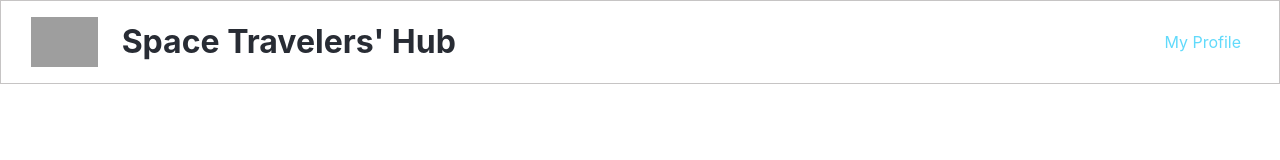
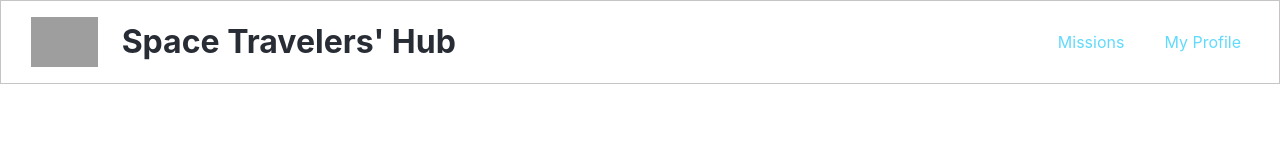
Before and after one commit to Wahaj-Ali/spacetravelers-hub, a React (Create React App) app: page /Missions in a window 1280 px wide. Shown: the top 160 px of the page. Built offline with nearby package versions, Linux system fonts and the light colour scheme; grey boxes are pictures that could not be loaded.

Commit message:
Add link for missions page

```diff
--- a/src/App.js
+++ b/src/App.js
@@ -1,6 +1,7 @@
 import { BrowserRouter as Router, Route, Routes } from 'react-router-dom';
 import Header from './components/Header';
 import MyProfile from './pages/MyProfile';
+import Missions from './pages/Missions'
 import './App.css';
 
 function App() {
@@ -10,6 +11,7 @@ function App() {
         <Header />
         <Routes>
           <Route path="/" element={<MyProfile />} />
+          <Route path="/Missions" element={<Missions />} />
         </Routes>
       </div>
     </Router>
--- a/src/components/Navbar.js
+++ b/src/components/Navbar.js
@@ -5,10 +5,15 @@ import { NavLink } from 'react-router-dom'
 const Navbar = () => {
   const links = [
     {
+      id: 2,
+      path: '/Missions',
+      text: 'Missions',
+    },
+    {
       id: 1,
       path: '/',
       text: 'My Profile',
-    }
+    },
   ];
   return (
     <nav className="NavBar">
--- /dev/null
+++ b/src/pages/Missions.js
@@ -0,0 +1,8 @@
+import React from "react";
+
+const Missions = () => {
+  <div>
+  </div>
+}
+
+export default Missions;
```
